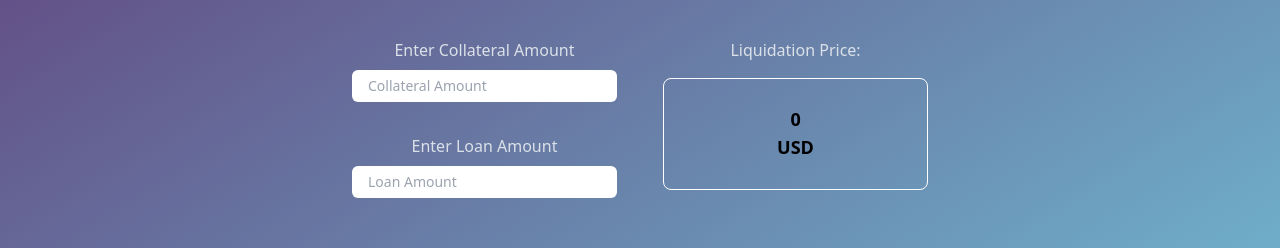
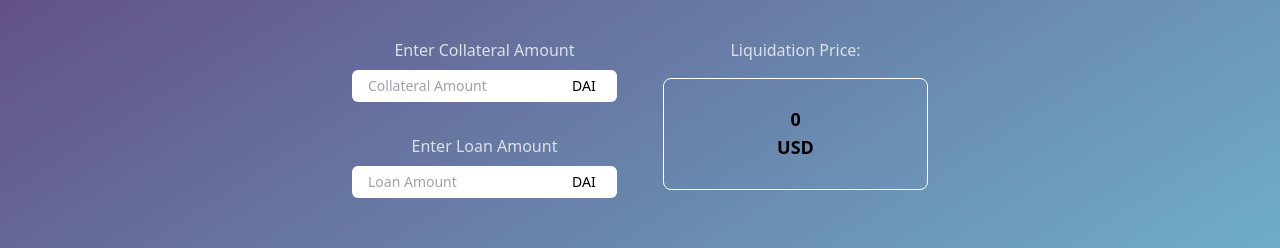
Before and after one commit to cheenukhurana/aavecalculator, a Next.js app: page / in a window 1280 px wide. Shown: the part 329-577 px from the top of the page. Built offline with nearby package versions, Linux system fonts and the light colour scheme; no server answers.

Commit message:
Add collateral type, loan type in text fields

```diff
--- a/components/collateralAmountCalculator.js
+++ b/components/collateralAmountCalculator.js
@@ -15,14 +15,12 @@ export default function CollateralAmountCalculator(props) {
     useEffect(() => {
 
         const calculateCollateralAmount = () => {
-            if(loanAmount && liquidationPrice)
-            {
-                let colAmount = loanAmount*loanItemPrice/(liquidationThreshold*liquidationPrice)
-                colAmount = (colAmount*collateralPrice < (loanAmount*loanItemPrice/loanToValue)) ? loanAmount*loanItemPrice/(loanToValue*collateralPrice) : colAmount
+            if (loanAmount && liquidationPrice) {
+                let colAmount = loanAmount * loanItemPrice / (liquidationThreshold * liquidationPrice)
+                colAmount = (colAmount * collateralPrice < (loanAmount * loanItemPrice / loanToValue)) ? loanAmount * loanItemPrice / (loanToValue * collateralPrice) : colAmount
                 setCollateralAmount(colAmount)
             }
-            else
-            {
+            else {
                 setCollateralAmount(0)
             }
         }
@@ -40,11 +38,17 @@ export default function CollateralAmountCalculator(props) {
 
             <div className="w-[46%]">
                 <div className="text-[#dbe1e8] text-center">Enter Loan Amount</div>
-                <input className="mt-2 w-[100%] px-4 py-1.5 text-sm rounded-md" type="number" name="Loan Amount" placeholder="Loan Amount" value={loanAmount} onChange={e => setLoanAmount(e.target.value)} />
+                <div className="mt-2 w-[100%]">
+                    <input className="pl-4 py-1.5 text-sm rounded-tl-md rounded-bl-md w-[75%]" type="number" name="Loan Amount" placeholder="Loan Amount" value={loanAmount} onChange={e => setLoanAmount(e.target.value)} />
+                    <input className="py-1.5 text-sm rounded-tr-md rounded-br-md w-[25%] bg-white text-center" type="text" value={props.loanType} disabled />
+                </div>
+
 
                 <p className="text-[#dbe1e8] text-center mt-8">Enter Liquidation Price</p>
-                <input className="mt-2 w-[100%] px-4 py-1.5 text-sm rounded-md" type="number" name="Liquidation Price" placeholder="Liquidation Price" value={liquidationPrice} onChange={e => setLiquidationPrice(e.target.value)}></input>
-
+                <div className="mt-2 w-[100%">
+                    <input className="pl-4 py-1.5 text-sm rounded-tl-md rounded-bl-md w-[75%]" type="number" name="Liquidation Price" placeholder="Liquidation Price" value={liquidationPrice} onChange={e => setLiquidationPrice(e.target.value)} />
+                    <input className="py-1.5 text-sm rounded-tr-md rounded-br-md w-[25%] bg-white text-center" type="text" value="USD" disabled />
+                </div>
             </div>
 
             <div className="w-[46%] text-center">
--- a/components/liquidationPriceCalculator.js
+++ b/components/liquidationPriceCalculator.js
@@ -35,11 +35,17 @@ export default function LiquidationPriceCalculator(props) {
 
             <div className="w-[46%]">
                 <div className="text-[#dbe1e8] text-center">Enter Collateral Amount</div>
-                <input className="mt-2 w-[100%] px-4 py-1.5 text-sm rounded-md" type="number" name="Collateral Amount" placeholder="Collateral Amount" value={collateralAmount} onChange={e => setCollateralAmount(e.target.value)} />
+                <div className="mt-2 w-100%">
+                    <input className="pl-4 py-1.5 text-sm rounded-tl-md rounded-bl-md w-[75%]" type="number" name="Collateral Amount" placeholder="Collateral Amount" value={collateralAmount} onChange={e => setCollateralAmount(e.target.value)} />
+                    <input className="py-1.5 text-sm rounded-tr-md rounded-br-md w-[25%] bg-white text-center" type="text" value={props.collateralType} disabled />
+                </div>
+
 
                 <p className="text-[#dbe1e8] text-center mt-8">Enter Loan Amount</p>
-                <input className="mt-2 w-[100%] px-4 py-1.5 text-sm rounded-md" type="number" name="Loan Amount" placeholder="Loan Amount" value={loanAmount} onChange={e => setLoanAmount(e.target.value)}></input>
-
+                <div className="mt-2 w-[100%]">
+                    <input className="pl-4 py-1.5 text-sm rounded-tl-md rounded-bl-md w-[75%]" type="number" name="Loan Amount" placeholder="Loan Amount" value={loanAmount} onChange={e => setLoanAmount(e.target.value)} />
+                    <input className="py-1.5 text-sm rounded-tr-md rounded-br-md w-[25%] bg-white text-center" type="text" value={props.loanType} disabled />
+                </div>
             </div>
 
             {/* <div className="w-[46%] text-[#dbe1e8] text-center">
--- a/components/loanAmountCalculator.js
+++ b/components/loanAmountCalculator.js
@@ -14,14 +14,12 @@ export default function LoanAmountCalculator(props) {
 
     useEffect(() => {
         const calculateLoanAmount = () => {
-            if(collateralAmount && liquidationPrice)
-            {
-                let lAmount = (liquidationThreshold*collateralAmount*liquidationPrice)/loanItemPrice
-                lAmount = (lAmount > loanToValue*collateralAmount*collateralPrice) ? loanToValue*collateralAmount*collateralPrice : lAmount
+            if (collateralAmount && liquidationPrice) {
+                let lAmount = (liquidationThreshold * collateralAmount * liquidationPrice) / loanItemPrice
+                lAmount = (lAmount > loanToValue * collateralAmount * collateralPrice) ? loanToValue * collateralAmount * collateralPrice : lAmount
                 setLoanAmount(lAmount)
             }
-            else
-            {
+            else {
                 setLoanAmount(0)
             }
         }
@@ -39,10 +37,16 @@ export default function LoanAmountCalculator(props) {
 
             <div className="w-[46%]">
                 <div className="text-[#dbe1e8] text-center">Enter Collateral Amount</div>
-                <input className="mt-2 w-[100%] px-4 py-1.5 text-sm rounded-md" type="number" name="Collateral Amount" placeholder="Collateral Amount" value={collateralAmount} onChange={e => setCollateralAmount(e.target.value)} />
+                <div className="mt-2 w-[100%]">
+                    <input className="pl-4 py-1.5 text-sm rounded-tl-md rounded-bl-md w-[75%]" type="number" name="Collateral Amount" placeholder="Collateral Amount" value={collateralAmount} onChange={e => setCollateralAmount(e.target.value)} />
+                    <input className="py-1.5 text-sm rounded-tr-md rounded-br-md w-[25%] bg-white text-center" type="text" value={props.collateralType} disabled />
+                </div>
 
                 <p className="text-[#dbe1e8] text-center mt-8">Enter Liquidation Price</p>
-                <input className="mt-2 w-[100%] px-4 py-1.5 text-sm rounded-md" type="number" name="Liquidation Price" placeholder="Liquidation Price" value={liquidationPrice} onChange={e => setLiquidationPrice(e.target.value)}></input>
+                <div className="mt-2 w-[100%]">
+                    <input className="pl-4 py-1.5 text-sm rounded-tl-md rounded-bl-md w-[75%]" type="number" name="Liquidation Price" placeholder="Liquidation Price" value={liquidationPrice} onChange={e => setLiquidationPrice(e.target.value)} />
+                    <input className="py-1.5 text-sm rounded-tr-md rounded-br-md w-[25%] bg-white text-center" type="text" value="USD" disabled />
+                </div>
 
             </div>
 
```
